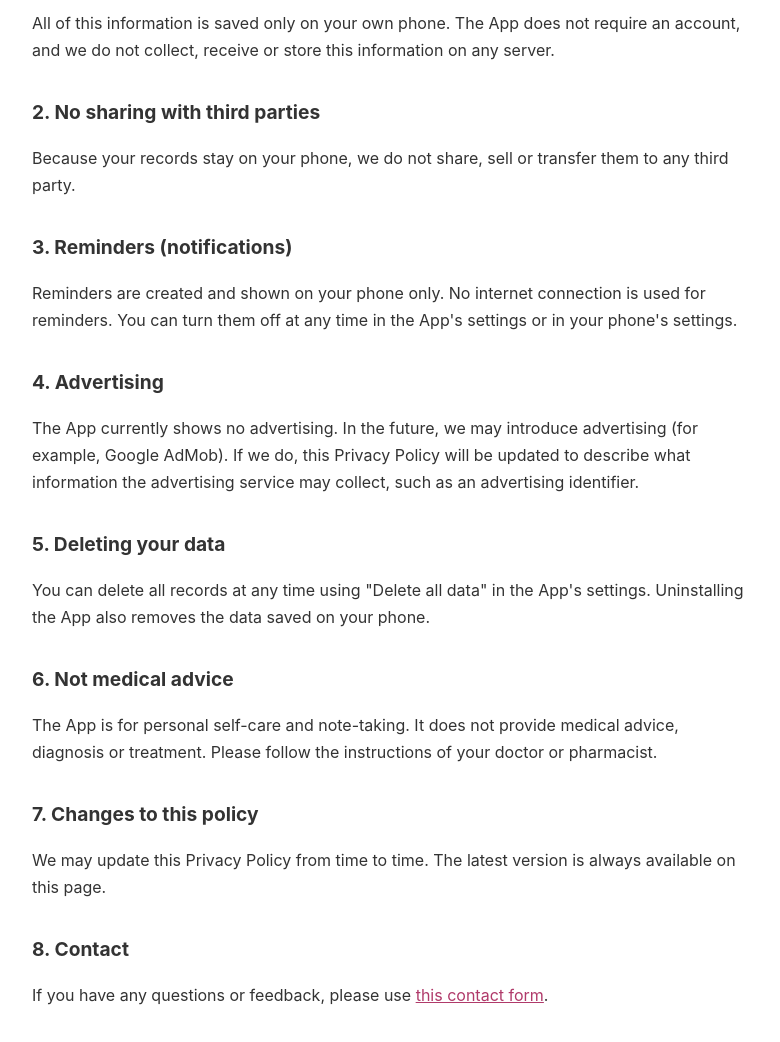
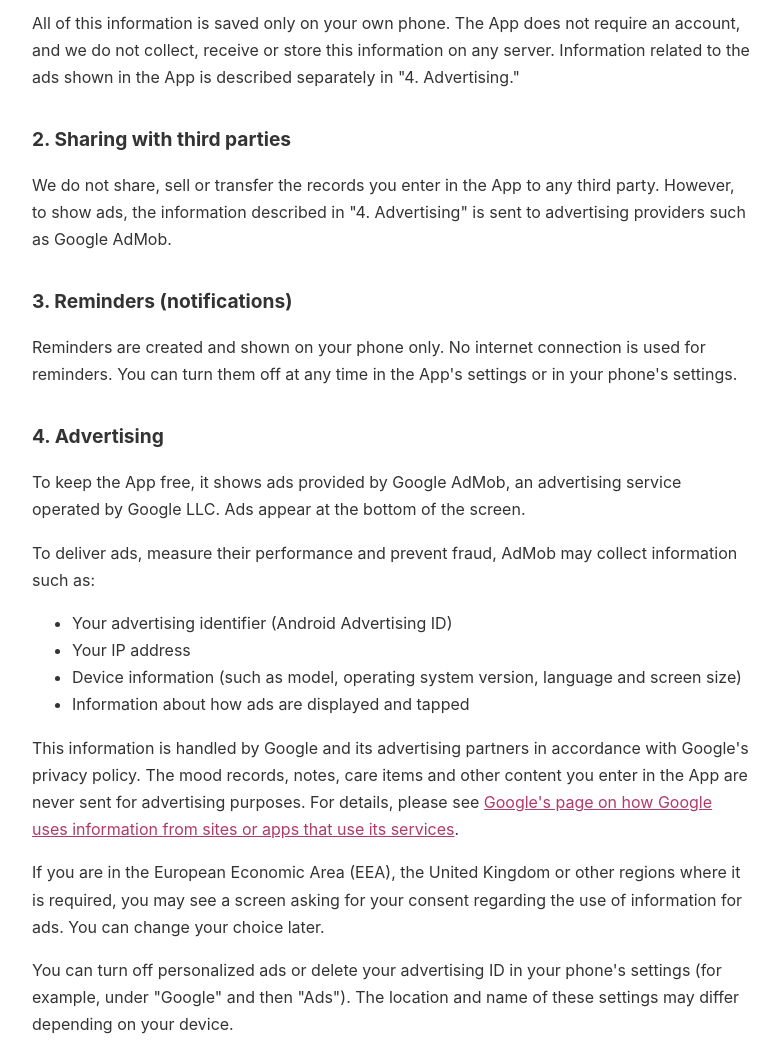
Before and after one commit to lourdesdeux-ctrl/privacy-policy, a plain HTML site: page en.html in a window 1280 px wide. Shown: the part 460-1502 px from the top of the page, without its empty margins (248-1028 px from the left). Drawn offline with Linux system fonts and the light colour scheme.

Commit message:
Update en.html

```diff
--- a/en.html
+++ b/en.html
@@ -15,7 +15,7 @@
 <body>
 
 <h1>Privacy Policy</h1>
-<p class="date">Kokokara: Mood &amp; Self-Care Log<br>Last updated: September 24, 2026</p>
+<p class="date">Kokokara: Mood &amp; Self-Care Log<br>Last updated: November 20, 2026</p>
 
 <p>This Privacy Policy explains how the app "Kokokara: Mood &amp; Self-Care Log" (the "App") handles your information.</p>
 
@@ -27,16 +27,26 @@
   <li>Your care records (date and time)</li>
   <li>App settings (reminder times, dark mode)</li>
 </ul>
-<p>All of this information is saved only on your own phone. The App does not require an account, and we do not collect, receive or store this information on any server.</p>
+<p>All of this information is saved only on your own phone. The App does not require an account, and we do not collect, receive or store this information on any server. Information related to the ads shown in the App is described separately in "4. Advertising."</p>
 
-<h2>2. No sharing with third parties</h2>
-<p>Because your records stay on your phone, we do not share, sell or transfer them to any third party.</p>
+<h2>2. Sharing with third parties</h2>
+<p>We do not share, sell or transfer the records you enter in the App to any third party. However, to show ads, the information described in "4. Advertising" is sent to advertising providers such as Google AdMob.</p>
 
 <h2>3. Reminders (notifications)</h2>
 <p>Reminders are created and shown on your phone only. No internet connection is used for reminders. You can turn them off at any time in the App's settings or in your phone's settings.</p>
 
 <h2>4. Advertising</h2>
-<p>The App currently shows no advertising. In the future, we may introduce advertising (for example, Google AdMob). If we do, this Privacy Policy will be updated to describe what information the advertising service may collect, such as an advertising identifier.</p>
+<p>To keep the App free, it shows ads provided by Google AdMob, an advertising service operated by Google LLC. Ads appear at the bottom of the screen.</p>
+<p>To deliver ads, measure their performance and prevent fraud, AdMob may collect information such as:</p>
+<ul>
+  <li>Your advertising identifier (Android Advertising ID)</li>
+  <li>Your IP address</li>
+  <li>Device information (such as model, operating system version, language and screen size)</li>
+  <li>Information about how ads are displayed and tapped</li>
+</ul>
+<p>This information is handled by Google and its advertising partners in accordance with Google's privacy policy. The mood records, notes, care items and other content you enter in the App are never sent for advertising purposes. For details, please see <a href="https://policies.google.com/technologies/partner-sites" target="_blank" rel="noopener noreferrer">Google's page on how Google uses information from sites or apps that use its services</a>.</p>
+<p>If you are in the European Economic Area (EEA), the United Kingdom or other regions where it is required, you may see a screen asking for your consent regarding the use of information for ads. You can change your choice later.</p>
+<p>You can turn off personalized ads or delete your advertising ID in your phone's settings (for example, under "Google" and then "Ads"). The location and name of these settings may differ depending on your device.</p>
 
 <h2>5. Deleting your data</h2>
 <p>You can delete all records at any time using "Delete all data" in the App's settings. Uninstalling the App also removes the data saved on your phone.</p>
```
